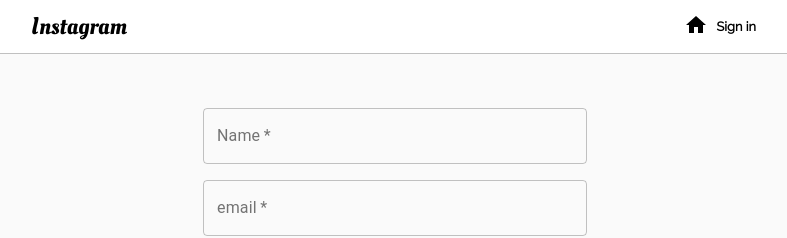
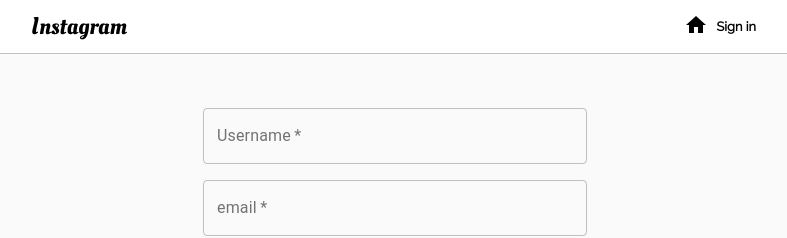
Before and after one commit to Wael-Hx/social-app, a React (Create React App) app: page /register in a window 1280 px wide. Shown: the top 238 px of the page, without its empty margins (245-1032 px from the left). Built offline with nearby package versions, Linux system fonts and the light colour scheme; no server answers.

Commit message:
refactor + username error messages

```diff
--- a/src/components/auth/Register.js
+++ b/src/components/auth/Register.js
@@ -29,8 +29,6 @@ const Register = ({ history, registerUser, authState }) => {
     password: "",
   });
 
-  const [customError, setError] = useState("");
-
   let { code, message } = authState.errors;
   const { email, username, password } = formData;
 
@@ -40,8 +38,6 @@ const Register = ({ history, registerUser, authState }) => {
 
   const submitUser = (e) => {
     e.preventDefault();
-    username ? setError("") : setError("a username is required");
-
     registerUser(history, email, username, password);
   };
 
@@ -59,20 +55,21 @@ const Register = ({ history, registerUser, authState }) => {
         autoComplete="off"
       >
         <TextField
-          error={customError ? true : false}
-          helperText={customError ? customError : false}
+          error={code.includes("username")}
+          helperText={code.includes("username") ? message : null}
           value={username}
           name="username"
           onChange={(e) => onChange(e)}
-          label="Name"
+          label="Username"
           type="text"
           variant="outlined"
           fullWidth
           required
+          autoComplete="off"
         />
         <TextField
-          error={code.includes("email") ? true : false}
-          helperText={code.includes("email") ? message : false}
+          error={code.includes("email")}
+          helperText={code.includes("email") ? message : null}
           value={email}
           name="email"
           onChange={(e) => onChange(e)}
@@ -85,8 +82,8 @@ const Register = ({ history, registerUser, authState }) => {
 
         <TextField
           value={password}
-          error={code.includes("password") ? true : false}
-          helperText={code.includes("password") ? message : false}
+          error={code.includes("password")}
+          helperText={code.includes("password") ? message : null}
           name="password"
           onChange={(e) => onChange(e)}
           type="password"
```
